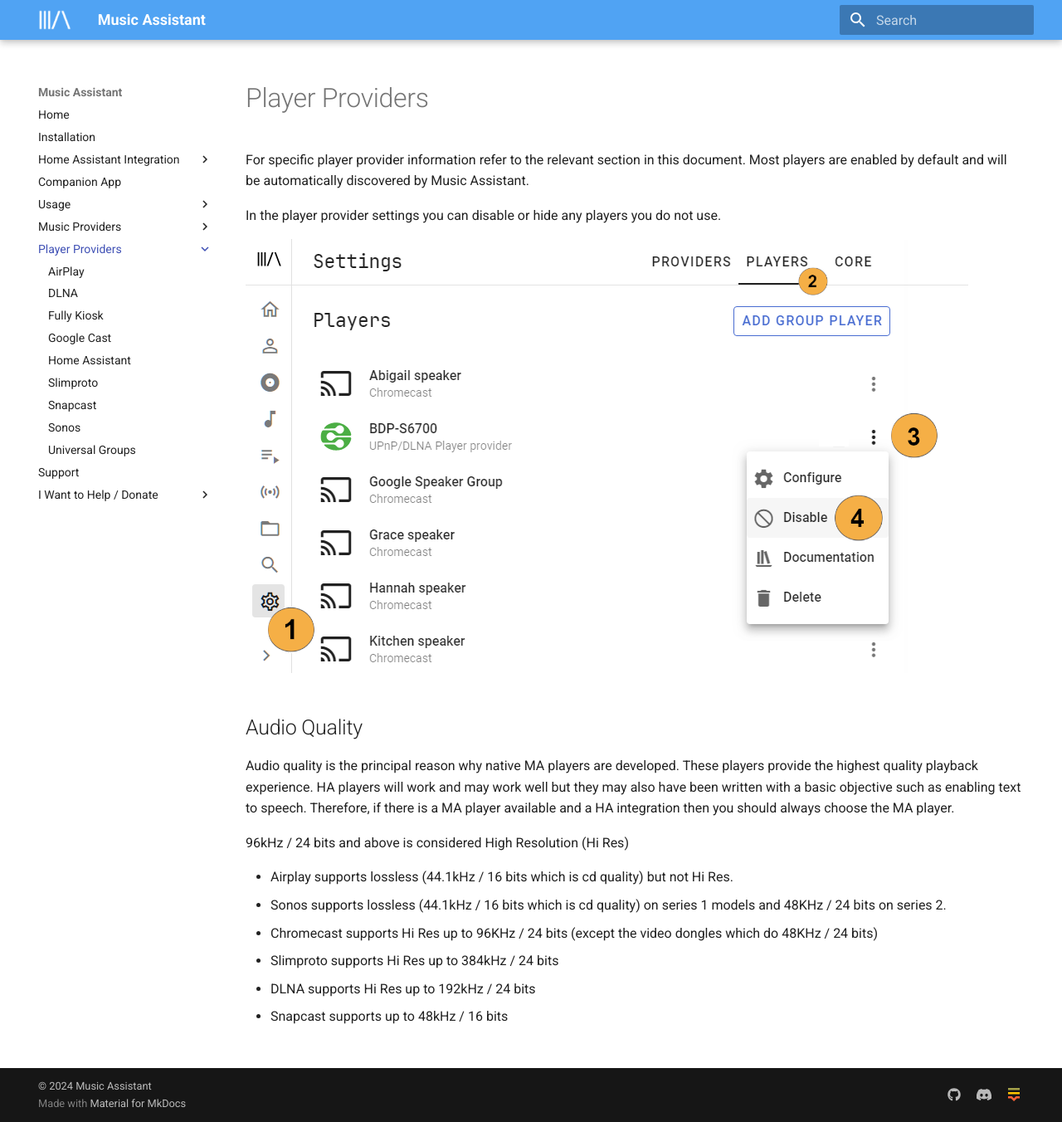
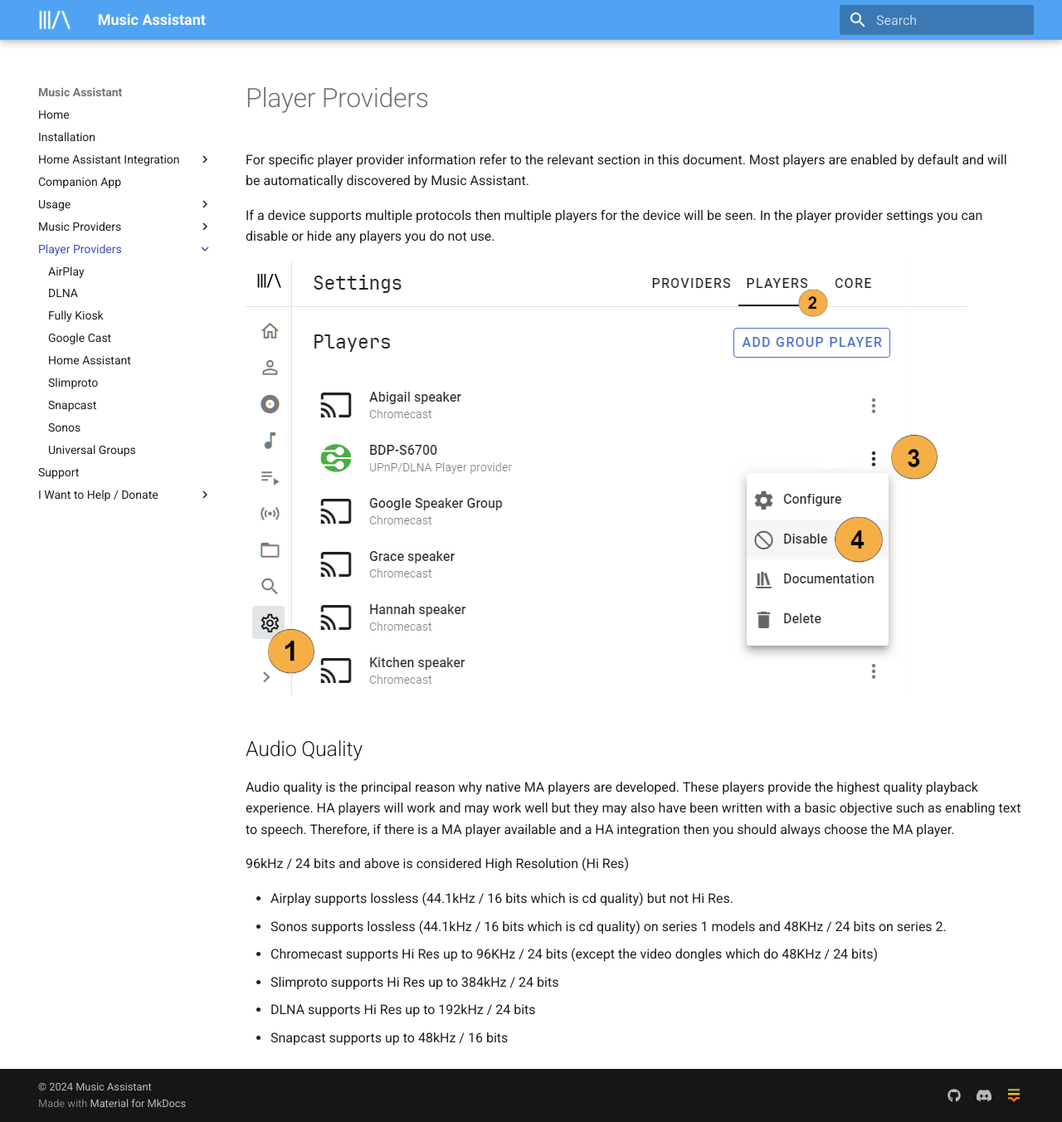
Before and after one commit to pwbriggs/music-assistant.github.io, an MkDocs documentation site: the page built from docs/player-support/index.md, in a window 1280 px wide and 1352 px high. Shown: the whole window at 83% size. Built offline with MkDocs 1.6.1 and Material for MkDocs 9.7.7, drawn with Linux system fonts in a browser that asks for light colours.

Commit message:
Expand info about multiple players appearing

```diff
--- a/docs/player-support/index.md
+++ b/docs/player-support/index.md
@@ -2,7 +2,7 @@
 
 For specific player provider information refer to the relevant section in this document. Most players are enabled by default and will be automatically discovered by Music Assistant.
 
-In the player provider settings you can disable or hide any players you do not use.
+If a device supports multiple protocols then multiple players for the device will be seen. In the player provider settings you can disable or hide any players you do not use.
 
 ![Preview image](../assets/screenshots/player-disable.png){ width = 600 }
 
```
